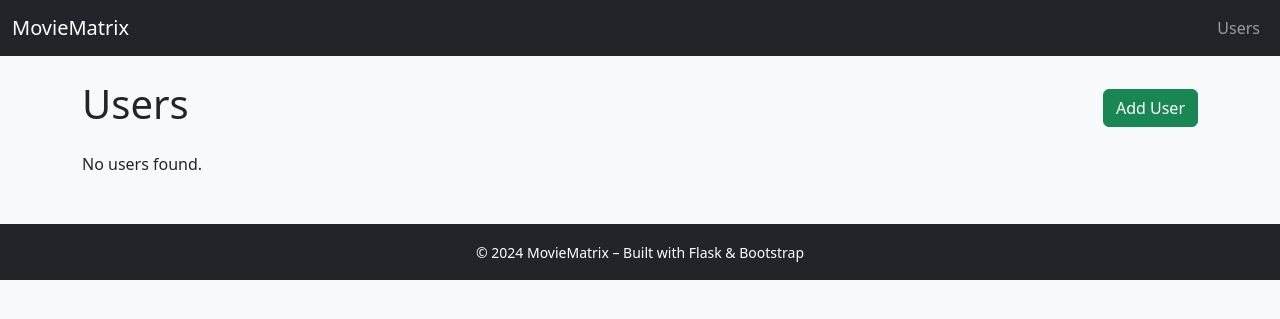
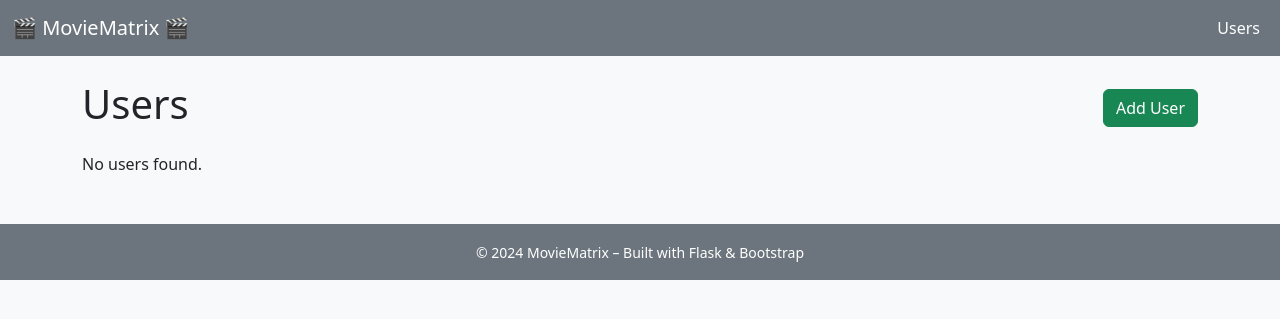
Before and after one commit to Nugamoto/MovieMatrix, a Flask app: page /users in a window 1280 px wide. Shown: the top 319 px of the page. Run offline with Flask 3, Linux system fonts and the light colour scheme; some libraries are stand-ins or nearby versions.

Commit message:
style: change navbar and footer to dark gray and unify text color of navigation links

```diff
--- a/templates/base.html
+++ b/templates/base.html
@@ -8,9 +8,10 @@
     <link rel="stylesheet" href="{{ url_for('static', filename='styles.css') }}">
 </head>
 <body class="bg-light text-dark">
-<nav class="navbar navbar-expand-lg navbar-dark bg-dark">
+
+<nav class="navbar navbar-expand-lg navbar-dark bg-secondary">
     <div class="container-fluid">
-        <a class="navbar-brand" href="/">MovieMatrix</a>
+        <a class="navbar-brand" href="/"> 🎬 MovieMatrix 🎬</a>
         <button class="navbar-toggler" type="button" data-bs-toggle="collapse"
                 data-bs-target="#navbarNav" aria-controls="navbarNav"
                 aria-expanded="false" aria-label="Toggle navigation">
@@ -19,7 +20,8 @@
         <div class="collapse navbar-collapse" id="navbarNav">
             <ul class="navbar-nav ms-auto">
                 <li class="nav-item">
-                    <a class="nav-link" href="/users">Users</a>
+                    <a class="nav-link {% if request.path.startswith('/users') %}active{% endif %}"
+                       href="/users">Users</a>
                 </li>
             </ul>
         </div>
@@ -43,7 +45,7 @@
     {% block content %}{% endblock %}
 </div>
 
-<footer class="bg-dark text-white text-center py-3 mt-auto">
+<footer class="bg-secondary text-white text-center py-3 mt-auto">
     <small>&copy; 2024 MovieMatrix – Built with Flask & Bootstrap</small>
 </footer>
 
```
